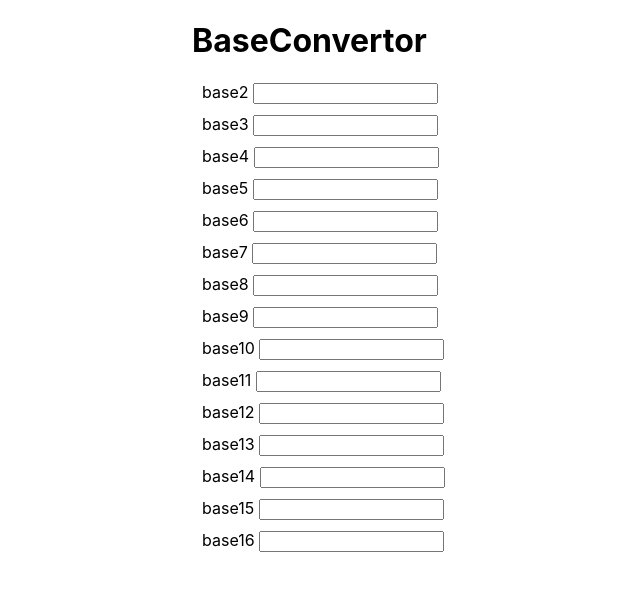
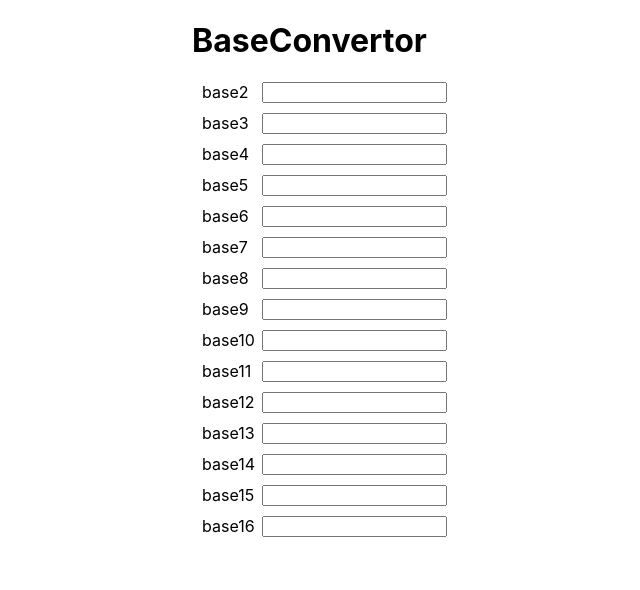
Before and after one commit to palpriyanshu/baseConvertor-react, a React (Create React App) app: page / in a window 1280 px wide. Shown: the top 590 px of the page, without its empty margins (308-948 px from the left). Built offline with nearby package versions, Linux system fonts and the light colour scheme.

Commit message:
modified css, onChange Method and Input Component

```diff
--- a/src/App.css
+++ b/src/App.css
@@ -2,6 +2,11 @@
   margin-left: 500px;
 }
 
-.inputBox {
+.label {
+  width: 60px;
+}
+
+.inputSection {
   margin: 10px;
+  display: flex;
 }
--- a/src/BaseConvertor.js
+++ b/src/BaseConvertor.js
@@ -15,11 +15,9 @@ class BaseConvertor extends React.Component {
   }
 
   onChange(currentBase, value) {
-    this.setState(() => {
-      if (isValidNumberForBase(currentBase, value)) {
-        return { currentValue: value, currentBase };
-      }
-    });
+    if (isValidNumberForBase(currentBase, value)) {
+      this.setState({ currentValue: value, currentBase });
+    }
   }
 
   render() {
@@ -30,7 +28,7 @@ class BaseConvertor extends React.Component {
         {baseIds.map((id) => (
           <Input
             key={id}
-            targetBase={id + 2}
+            baseId={id + 2}
             currentValue={this.state.currentValue}
             currentBase={this.state.currentBase}
             onChange={this.onChange}
--- a/src/Input.js
+++ b/src/Input.js
@@ -4,19 +4,24 @@ const convertBase = function (number, from, to) {
   return parseInt(number, from).toString(to);
 };
 
+const Label = ({ baseId }) => (
+  <div className="label">
+    <label>base{baseId} </label>
+  </div>
+);
+
 const Input = (props) => {
-  const { targetBase, currentValue, currentBase } = props;
-  const value =
-    currentValue === ''
-      ? currentValue
-      : convertBase(currentValue, currentBase, targetBase);
+  const { baseId, currentValue, currentBase } = props;
+  const value = currentValue
+    ? convertBase(currentValue, currentBase, baseId)
+    : currentValue;
 
   return (
-    <div className="inputBox">
-      <label>base{targetBase} </label>
+    <div className="inputSection">
+      <Label baseId={baseId} />
       <input
         value={value}
-        onChange={(e) => props.onChange(targetBase, e.target.value)}
+        onChange={(e) => props.onChange(baseId, e.target.value)}
       />
     </div>
   );
```
